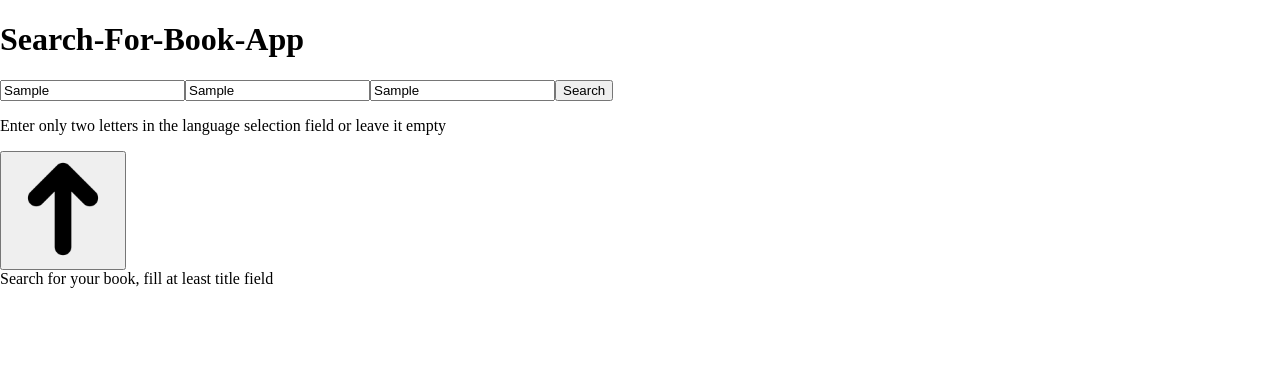
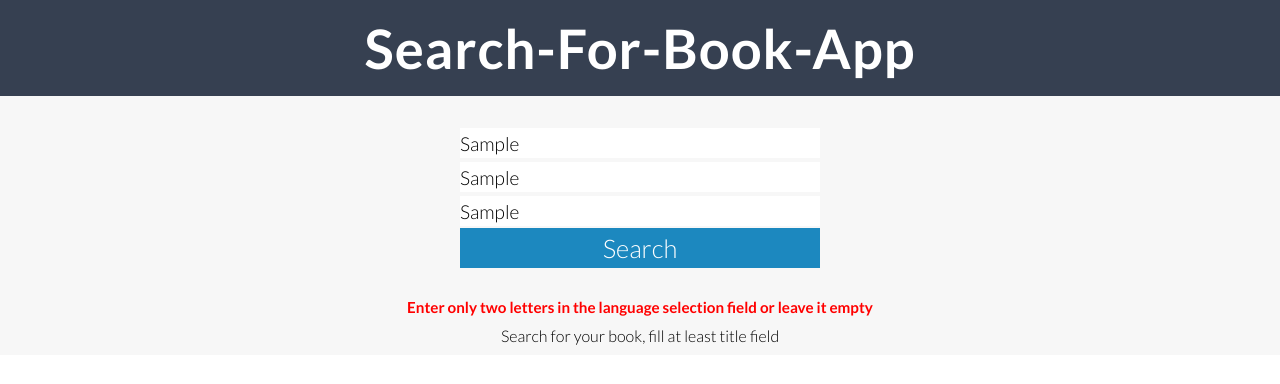
Before and after one commit to MikolajM1999/Search-for-book-app, a React app: page / in a window 1280 px wide. Both pictures are taken after typing "Sample", "Sample", "Sample" into the empty fields and a click on the button "Search". Built offline with nearby package versions, Linux system fonts and the light colour scheme.

Commit message:
little CSS and more

```diff
--- a/public/index.html
+++ b/public/index.html
@@ -5,6 +5,7 @@
   <meta charset="utf-8" />
   <meta name="viewport" content="width=device-width, initial-scale=1" />
   <link rel="icon" href="/img/favicon.ico" type="image/x-icon">
+  <link href="https://fonts.googleapis.com/css?family=Lato:300,700&display=swap&subset=latin-ext" rel="stylesheet">
   <title>Search-For-Book-App</title>
 </head>
 
--- a/src/components/BookList.js
+++ b/src/components/BookList.js
@@ -2,10 +2,10 @@ import React from 'react'
 import BookListItem from './BookListItem'
 
 const BookList = (props) => (
-   <div>
+   <div className="container-for-books">
       {props.searchingBooks.length === 0 ? (
-         <div>
-            <span>Search for your book, fill at least title field</span>
+         <div className="info">
+            <span className="info__message">Search for your book, fill at least title field</span>
          </div>
       ) : (
             props.searchingBooks.map((book) => {
--- a/src/components/BookListItem.js
+++ b/src/components/BookListItem.js
@@ -1,13 +1,15 @@
 import React from 'react'
 
 const BookListItem = ({ bookImageLink, bookFullTitle, bookShortDescription, publishedDate, bookCanonicalVolumeLink }) => (
-   <div>
-      <a href={bookCanonicalVolumeLink} target="_blank" rel="noopener noreferrer search">
+   <div className="book container-for-books__book-item">
+      <a className="book__image-link" href={bookCanonicalVolumeLink} target="_blank" rel="noopener noreferrer search">
          <img src={bookImageLink} alt={bookFullTitle} width="128" height="194" />
       </a>
-      <p>{publishedDate}</p>
-      <h3>{bookFullTitle}</h3>
-      <p>{bookShortDescription}</p>
+      <div className="div-info book__right-side-info">
+         <p className="div-info__item book__published-date">{publishedDate}</p>
+         <h3 className="div-info__item book__full-title">{bookFullTitle}</h3>
+         <p className="div-info__item book__short-description">{bookShortDescription}</p>
+      </div>
    </div>
 )
 
--- a/src/components/Dashboard.js
+++ b/src/components/Dashboard.js
@@ -4,7 +4,7 @@ import Header from './Header'
 
 const Dashboard = () => {
    return (
-      <div>
+      <div className="page">
          <Header />
          <SearchingPage />
       </div>
--- a/src/components/Header.js
+++ b/src/components/Header.js
@@ -2,8 +2,8 @@ import React from 'react'
 
 const Header = () => {
    return (
-      <header>
-         <h1>Search-For-Book-App</h1>
+      <header className="header page__header">
+         <h1 className="header__title">Search-For-Book-App</h1>
       </header>
    )
 }
--- a/src/components/SearchingPage.js
+++ b/src/components/SearchingPage.js
@@ -13,6 +13,7 @@ export default class SearchingPage extends React.Component {
          lastSubmition: 0,
          error: '',
          totalBooks: 0,
+         startIndex: 0,
          typedTitle: '',
          typedAuthor: '',
          typedLanguage: '',
@@ -20,7 +21,6 @@ export default class SearchingPage extends React.Component {
       }
    }
    componentDidMount() {
-      let startIndex = 0
       document.addEventListener('scroll', async () => {
          const heightOfThePage = Math.round(document.querySelector('html').offsetHeight)
          const pixelsFromTop = window.pageYOffset
@@ -28,10 +28,10 @@ export default class SearchingPage extends React.Component {
          const now = moment().valueOf()
 
          if (heightOfThePage === (pixelsFromTop + pixelsOfUserWindow) && this.state.searchingBooks.length !== this.state.totalBooks && (now - this.state.lastSubmition) >= 1000) {
-            startIndex = startIndex + 12
+            this.setState((prevState) => ({ startIndex: prevState.startIndex + 20 }))
             console.log('user scrolled to the bottom')
 
-            const response = await fetch(`https://www.googleapis.com/books/v1/volumes?q=intitle:${this.state.typedTitle}+inauthor:${this.state.typedAuthor}&startIndex=${JSON.stringify(startIndex)}&maxResults=12&langRestrict=${this.state.typedLanguage}&printType=books`)
+            const response = await fetch(`https://www.googleapis.com/books/v1/volumes?q=intitle:${this.state.typedTitle}+inauthor:${this.state.typedAuthor}&startIndex=${JSON.stringify(this.state.startIndex)}&maxResults=20&langRestrict=${this.state.typedLanguage}&printType=books`)
 
             renderBooks(response, this)
             this.setState(() => ({ lastSubmition: now }))
@@ -48,6 +48,8 @@ export default class SearchingPage extends React.Component {
       if (!boolean) {
          return boolean
       }
+
+      this.setState(() => ({ startIndex: 0 }))
 
       const typedTitle = e.target.elements.title.value.trim().toLowerCase()
       const typedAuthor = e.target.elements.author.value.trim().toLowerCase()
@@ -74,17 +76,17 @@ export default class SearchingPage extends React.Component {
    }
    render() {
       return (
-         <div>
-            <form onSubmit={this.onSubmit}>
-               <input placeholder="Title" name="title" required autoComplete="off" />
-               <input placeholder="Author" name="author" autoComplete="off" />
-               <input placeholder="(EN,FR,PL,...)" name="language" autoComplete="off" />
-               <button>Search</button>
+         <main className="main page__main">
+            <form className="form main__form" onSubmit={this.onSubmit}>
+               <input className="form__input" placeholder="title of a book" name="title" required autoComplete="off" />
+               <input className="form__input" placeholder="author of a book" name="author" autoComplete="off" />
+               <input className="form__input" placeholder="choose language - en,fr,pl,..." name="language" autoComplete="off" />
+               <button className="button form__button">Search</button>
             </form>
-            {this.state.error && <p>{this.state.error}</p>}
-            <button onClick={this.onArrowClick} id="arrow"><img src="/img/arrowUp.png" alt="arrow up" height="110" width="110" /></button>
+            {this.state.error && <p className="main__error">{this.state.error}</p>}
+            <button className="arrow-up-button" onClick={this.onArrowClick}><img className="arrow-up-button__image" src="/img/arrowUp.jpg" alt="arrow up" height="80" width="80" /></button>
             <BookList searchingBooks={this.state.searchingBooks} />
-         </div>
+         </main>
       )
    }
 }
--- a/src/index.css
+++ /dev/null
@@ -1,5 +0,0 @@
-body {
-  box-sizing: border-box;
-  margin: 0;
-  padding: 0;
-}
--- a/src/index.js
+++ b/src/index.js
@@ -1,6 +1,6 @@
 import React from 'react'
 import ReactDOM from 'react-dom'
-import './index.css'
+import './styles/index.css'
 import * as serviceWorker from './serviceWorker'
 import Dashboard from './components/Dashboard'
 require('./selectors/eventForArrow')
--- a/src/selectors/eventForArrow.js
+++ b/src/selectors/eventForArrow.js
@@ -1,7 +1,7 @@
 document.addEventListener('scroll', () => {
    if (window.pageYOffset > 2000) {
-      document.getElementById('arrow').classList.add('arrow--active')
+      document.querySelector('.arrow-up-button').classList.add('arrow-up-button--active')
    } else {
-      document.getElementById('arrow').classList.remove('arrow--active')
+      document.querySelector('.arrow-up-button').classList.remove('arrow-up-button--active')
    }
 })
--- a/src/selectors/getBooks.js
+++ b/src/selectors/getBooks.js
@@ -4,7 +4,7 @@ export default async (that) => {
    if (navigator.onLine) {
       console.log(`User has internet connection? - ${navigator.onLine}`)
 
-      const response = await fetch(`https://www.googleapis.com/books/v1/volumes?q=intitle:${that.state.typedTitle}+inauthor:${that.state.typedAuthor}&maxResults=12&langRestrict=${that.state.typedLanguage}&printType=books`)
+      const response = await fetch(`https://www.googleapis.com/books/v1/volumes?q=intitle:${that.state.typedTitle}+inauthor:${that.state.typedAuthor}&maxResults=20&langRestrict=${that.state.typedLanguage}&printType=books`)
 
       if (response.status === 200) {
          renderBooks(response, that)
--- /dev/null
+++ b/src/styles/index.css
@@ -0,0 +1,127 @@
+* {
+  font-family: 'Lato', sans-serif;
+  box-sizing: border-box;
+  margin: 0;
+  padding: 0;
+}
+
+/* Header */
+.page__header {
+  margin: 0 auto;
+  padding: 15px 0;
+  text-align: center;
+  background-color: #364051;
+  color: white;
+}
+
+.header__title {
+  font-size: 3.4rem;
+  letter-spacing: 1px;
+}
+
+/* Form */
+.main__form {
+  display: flex;
+  justify-content: center;
+  align-items: center;
+  flex-direction: column;
+  padding: 30px 0;
+  background-color: #F7F7F7;
+}
+
+.form__input {
+  border: none;
+  flex-basis: 30px;
+  margin: 2px 0;
+  padding: 0;
+  width: 360px;
+  font-size: 1.2rem;
+}
+
+.form__input:focus {
+  outline: none;
+}
+
+.form__button {
+  font-size: 1.6rem;
+  border: none;
+  flex-basis: 40px;
+  width: 360px;
+  cursor: pointer;
+  background-color: #1C88BF;
+  color: white;
+}
+
+.form__button:focus {
+  outline: none;
+}
+
+.form__button:hover {
+  opacity: 0.8;
+}
+
+/* Error */
+.main__error {
+  color: red;
+  font-size: 0.95rem;
+  font-weight: 700;
+  background-color: #F7F7F7;
+  text-align: center;
+}
+
+/* Arrow Up */
+@keyframes visible {
+  0% {
+    opacity: 0;
+  }
+  100% {
+    opacity: 1;
+  }
+}
+
+.arrow-up-button {
+  position: fixed;
+  display: none;
+  bottom: 8vh;
+  right: 8vh;
+  border: none;
+  cursor: pointer;
+  background-color: transparent;
+  outline: none;
+}
+
+.arrow-up-button--active {
+  display: block;
+  animation: visible 1.6s both linear;
+}
+
+/* BOOKS */
+.info__message {
+  display: block;
+  text-align: center;
+  padding: 10px 0;
+}
+
+.container-for-books {
+  background-color: #F7F7F7;
+}
+
+.book {
+  display: flex;
+  max-width: 700px;
+  margin: 0 auto;
+  padding-top: 20px;
+}
+
+.book__published-date {
+  padding-top: 5px;
+  font-size: 1.3rem;
+}
+
+.book__right-side-info {
+  padding-left: 26px;
+}
+
+.div-info__item {
+  padding-bottom: 7px;
+}
```
Also changed, not shown: src/tests/proba.test.js (added, +3 -0 lines), public/img/arrowUp.jpg (added), public/img/arrowUp.png (deleted), public/img/unknown_book.png, src/App.test.js (deleted).
